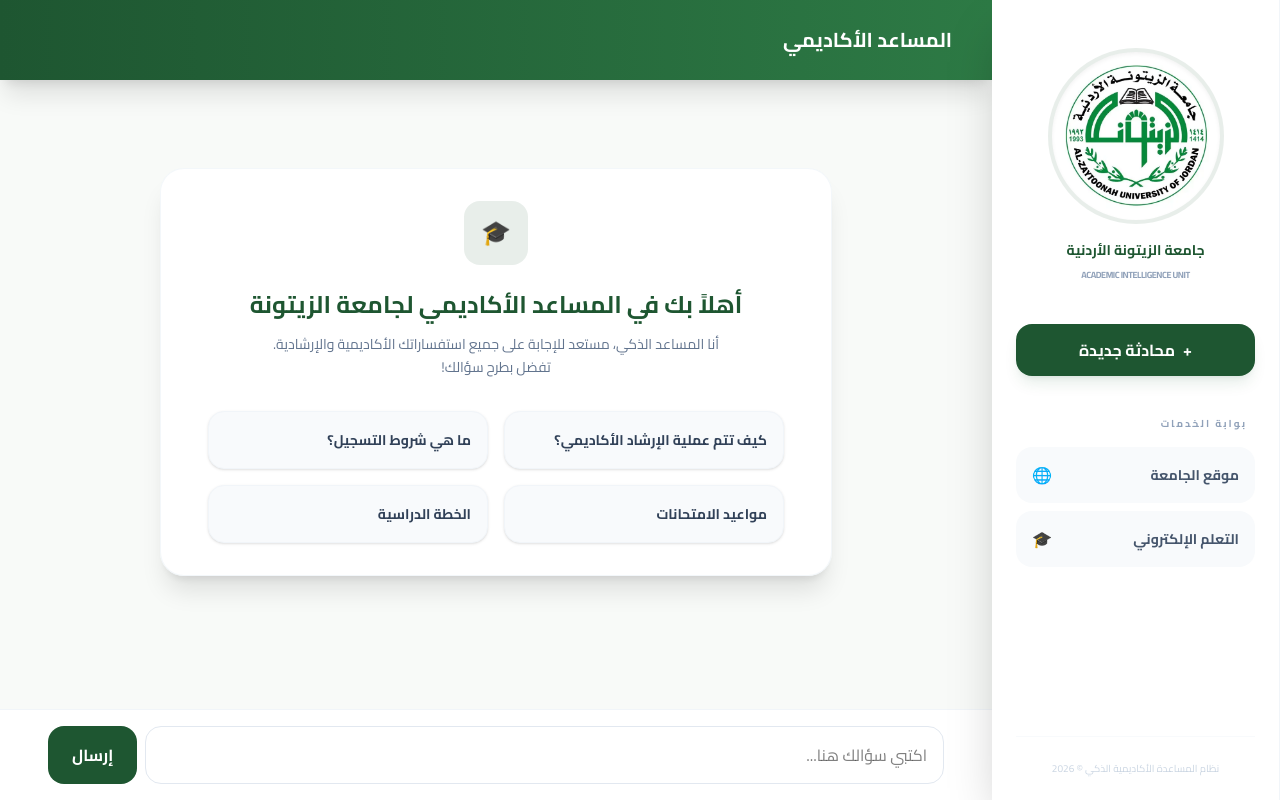
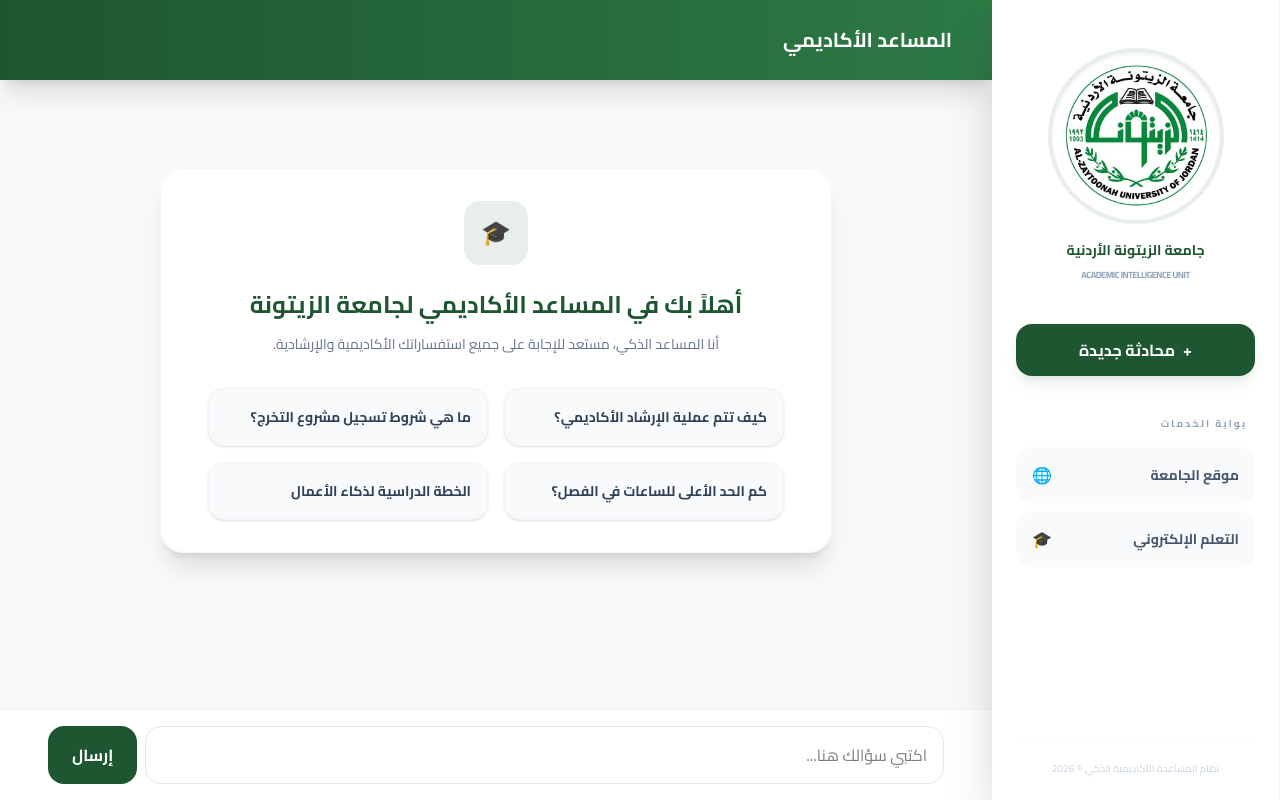
Before and after one commit to Yara41/zuj_project_2026, a React (Vite) app: page / in a window 1280 px wide. Built offline with nearby package versions, Linux system fonts and the light colour scheme.

Commit message:
fix: clean response text and format messages

```diff
--- a/src/App.jsx
+++ b/src/App.jsx
@@ -1,4 +1,68 @@
 import { useState, useEffect, useRef } from "react";
+
+// تنظيف النص من الرموز الزيادة
+function cleanResponse(text) {
+  if (!text) return "";
+
+  // شيل "output": من البداية
+  text = text.replace(/^\s*\{\s*"output"\s*:\s*"/, "");
+  text = text.replace(/"\s*\}\s*$/, "");
+  text = text.replace(/^"output"\s*:\s*"/, "");
+
+  // شيل أقواس JSON الخارجية
+  text = text.replace(/^\s*\{/, "").replace(/\}\s*$/, "");
+
+  // شيل علامات Markdown
+  text = text.replace(/\*\*(.*?)\*\*/g, "$1");
+  text = text.replace(/##\s*/g, "");
+  text = text.replace(/\*\s/g, "• ");
+
+  // شيل escape characters
+  text = text.replace(/\\n/g, "\n");
+  text = text.replace(/\\"/g, '"');
+  text = text.replace(/\\/g, "");
+
+  return text.trim();
+}
+
+// تحويل النص لمكونات مرئية
+function FormattedMessage({ text }) {
+  const cleaned = cleanResponse(text);
+  const lines = cleaned.split("\n").filter(line => line.trim() !== "");
+
+  return (
+    <div className="space-y-1.5 text-right leading-relaxed">
+      {lines.map((line, i) => {
+        const trimmed = line.trim();
+
+        // عنوان رئيسي
+        if (trimmed.endsWith(":") && trimmed.length < 50) {
+          return (
+            <p key={i} className="font-bold text-[#1e5631] mt-3 first:mt-0">
+              {trimmed}
+            </p>
+          );
+        }
+
+        // نقطة أو رقم
+        if (/^[•\-\d]/.test(trimmed)) {
+          return (
+            <p key={i} className="pr-3 text-slate-700">
+              {trimmed}
+            </p>
+          );
+        }
+
+        // نص عادي
+        return (
+          <p key={i} className="text-slate-700">
+            {trimmed}
+          </p>
+        );
+      })}
+    </div>
+  );
+}
 
 export default function App() {
   const [messages, setMessages] = useState([]);
@@ -36,7 +100,7 @@ export default function App() {
 
       const data = await res.json();
 
-      const reply =
+      let reply =
         typeof data === "string"
           ? data
           : data.output ||
@@ -61,7 +125,7 @@ export default function App() {
 
   return (
     <div className="flex h-screen bg-[#f8faf8] font-['Cairo']">
-      {/* 1. SIDEBAR */}
+      {/* SIDEBAR */}
       <aside
         className={`
         fixed inset-y-0 right-0 z-50 w-72 bg-white shadow-2xl transform transition-transform duration-300 ease-in-out border-r border-slate-100
@@ -150,10 +214,8 @@ export default function App() {
           </button>
         </header>
 
-        {/* الرسائل والترحيب */}
         <div className="flex-1 overflow-y-auto p-4 md:p-10">
           <div className="max-w-4xl mx-auto space-y-6">
-            {/* عرض شاشة الترحيب والبطاقات في حال عدم وجود رسائل */}
             {messages.length === 0 ? (
               <div className="flex flex-col items-center justify-center py-12 text-center animate-fadeIn">
                 <div className="max-w-2xl w-full bg-white/90 backdrop-blur-sm rounded-3xl p-8 shadow-xl border border-slate-100/80">
@@ -164,54 +226,29 @@ export default function App() {
                     أهلاً بك في المساعد الأكاديمي لجامعة الزيتونة
                   </h2>
                   <p className="text-slate-500 text-sm max-w-md mx-auto mb-8 leading-relaxed">
-                    أنا المساعد الذكي، مستعد للإجابة على جميع استفساراتك الأكاديمية والإرشادية. تفضل بطرح سؤالك!
+                    أنا المساعد الذكي، مستعد للإجابة على جميع استفساراتك الأكاديمية والإرشادية.
                   </p>
 
                   <div className="grid grid-cols-1 md:grid-cols-2 gap-4 text-right max-w-xl mx-auto">
+                    {[
+                      "كيف تتم عملية الإرشاد الأكاديمي؟",
+                      "ما هي شروط تسجيل مشروع التخرج؟",
+                      "كم الحد الأعلى للساعات في الفصل؟",
+                      "الخطة الدراسية لذكاء الأعمال",
+                    ].map((q, i) => (
                       <button
-                      onClick={() => sendMessage("كيف تتم عملية الإرشاد الأكاديمي؟")}
+                        key={i}
+                        onClick={() => sendMessage(q)}
                         className="group p-4 bg-slate-50 hover:bg-[#1e5631]/5 border border-slate-100 rounded-2xl transition-all text-right flex items-center justify-between shadow-sm cursor-pointer"
                       >
                         <span className="text-sm font-bold text-slate-700 group-hover:text-[#1e5631]">
-                        كيف تتم عملية الإرشاد الأكاديمي؟
+                          {q}
                         </span>
                         <span className="text-[#1e5631] opacity-0 group-hover:opacity-100 transition-all">
                           ➔
                         </span>
                       </button>
-                    <button
-                      onClick={() => sendMessage("ما هي شروط التسجيل في الجامعة؟")}
-                      className="group p-4 bg-slate-50 hover:bg-[#1e5631]/5 border border-slate-100 rounded-2xl transition-all text-right flex items-center justify-between shadow-sm cursor-pointer"
-                    >
-                      <span className="text-sm font-bold text-slate-700 group-hover:text-[#1e5631]">
-                        ما هي شروط التسجيل؟
-                      </span>
-                      <span className="text-[#1e5631] opacity-0 group-hover:opacity-100 transition-all">
-                        ➔
-                      </span>
-                    </button>
-                    <button
-                      onClick={() => sendMessage("مواعيد الامتحانات")}
-                      className="group p-4 bg-slate-50 hover:bg-[#1e5631]/5 border border-slate-100 rounded-2xl transition-all text-right flex items-center justify-between shadow-sm cursor-pointer"
-                    >
-                      <span className="text-sm font-bold text-slate-700 group-hover:text-[#1e5631]">
-                        مواعيد الامتحانات
-                      </span>
-                      <span className="text-[#1e5631] opacity-0 group-hover:opacity-100 transition-all">
-                        ➔
-                      </span>
-                    </button>
-                    <button
-                      onClick={() => sendMessage("الخطة الدراسية")}
-                      className="group p-4 bg-slate-50 hover:bg-[#1e5631]/5 border border-slate-100 rounded-2xl transition-all text-right flex items-center justify-between shadow-sm cursor-pointer"
-                    >
-                      <span className="text-sm font-bold text-slate-700 group-hover:text-[#1e5631]">
-                        الخطة الدراسية
-                      </span>
-                      <span className="text-[#1e5631] opacity-0 group-hover:opacity-100 transition-all">
-                        ➔
-                      </span>
-                    </button>
+                    ))}
                   </div>
                 </div>
               </div>
@@ -226,21 +263,26 @@ export default function App() {
                   <div
                     className={`p-4 rounded-3xl max-w-xl shadow-sm ${
                       msg.role === "user"
-                        ? "bg-[#1e5631] text-white"
+                        ? "bg-[#1e5631] text-white text-right"
                         : "bg-white border text-slate-800"
                     }`}
                   >
-                    {msg.text}
+                    {msg.role === "bot" ? (
+                      <FormattedMessage text={msg.text} />
+                    ) : (
+                      msg.text
+                    )}
                   </div>
                 </div>
               ))
             )}
 
-            {/* حالة الانتظار */}
             {loading && (
               <div className="flex justify-start">
-                <div className="bg-white border text-slate-500 p-4 rounded-3xl shadow-sm">
-                  جاري المعالجة...
+                <div className="bg-white border text-slate-500 p-4 rounded-3xl shadow-sm flex items-center gap-2">
+                  <span className="animate-pulse">●</span>
+                  <span className="animate-pulse delay-100">●</span>
+                  <span className="animate-pulse delay-200">●</span>
                 </div>
               </div>
             )}
@@ -248,7 +290,6 @@ export default function App() {
           </div>
         </div>
 
-        {/* 3. الإدخال */}
         <footer className="p-4 bg-white border-t border-slate-100">
           <form
             onSubmit={(e) => {
@@ -258,7 +299,7 @@ export default function App() {
             className="max-w-4xl mx-auto flex gap-2"
           >
             <input
-              className="flex-1 p-4 rounded-2xl border border-slate-200 focus:outline-none focus:border-[#1e5631] transition-all"
+              className="flex-1 p-4 rounded-2xl border border-slate-200 focus:outline-none focus:border-[#1e5631] transition-all text-right"
               placeholder="اكتبي سؤالك هنا..."
               value={inputValue}
               onChange={(e) => setInputValue(e.target.value)}
```
Lines whose indentation alone changed are shown as unchanged.
